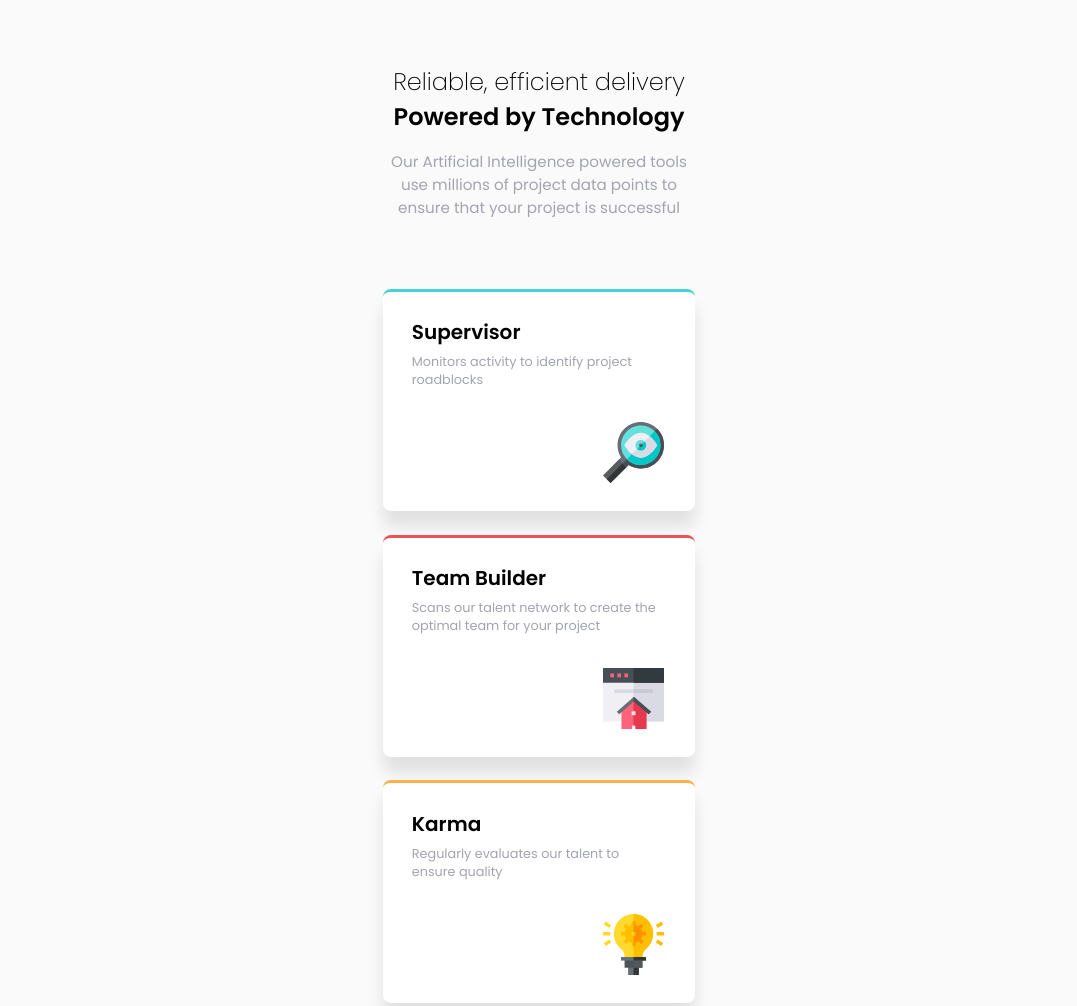
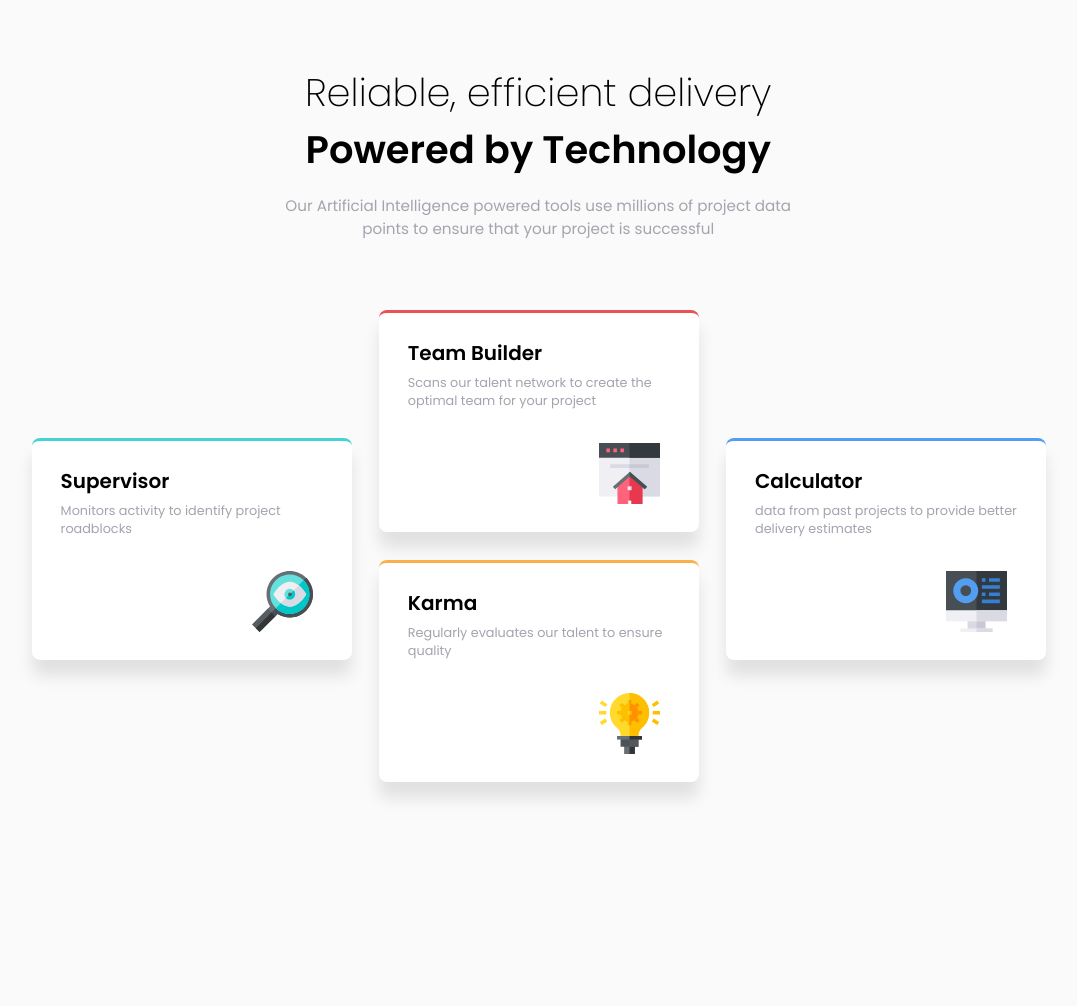
Before and after one commit to Vidottizzz/9-Desafio-Front-end-Mentor-Cartao9, a plain HTML site: page index.html in a window 1280 px wide. Shown: the top 1006 px of the page, without its empty margins (101-1178 px from the left). After the commit the page ends 869 px from the top, so only its background shows below. Drawn offline with Linux system fonts and the light colour scheme.

Commit message:
Terminado projeto

```diff
--- a/index.html
+++ b/index.html
@@ -29,7 +29,7 @@
             </header>
             <main class="main">
 
-                <div class="card-item">
+                <div class="card-item supervisor">
                   <div class="wrap-card-text">
                     <h3>Supervisor</h3>
                     <p>Monitors activity to identify project roadblocks</p>
@@ -37,8 +37,7 @@
                     <img class="card-img" src="/images/icon-supervisor.svg" alt="uma lupa">
                 </div>
 
-                <div class="card-item">
-
+                <div class="card-item team-builder">
                   <div class="wrap-card-text">
                     <h3>
                       Team Builder
@@ -48,7 +47,7 @@
                     <img class="card-img" src="/images/icon-team-builder.svg" alt="Uma casa">
                 </div>
 
-                <div class="card-item">
+                <div class="card-item karma">
                   <div class="wrap-card-text">
                     <h3>Karma</h3>
                     <p> Regularly evaluates our talent to ensure quality</p>
@@ -56,7 +55,7 @@
                     <img class="card-img" src="/images/icon-karma.svg" alt="uma lâmpada">
                 </div>
 
-                <div class="card-item">
+                <div class="card-item calculator">
                   <div class="wrap-card-text">
                     <h3>Calculator</h3>
                     <p>  data from past projects to provide better delivery estimates</p>
--- a/style.css
+++ b/style.css
@@ -9,9 +9,8 @@
   --veryDarkBlue: hsl(234, 12%, 34%);
   --grayishBlue: hsl(229, 6%, 66%);
   --veryLightGray: hsl(0, 0%, 98%);
-
 }
-*{
+* {
   margin: 0;
   padding: 0;
   box-sizing: border-box;
@@ -19,21 +18,18 @@
 body {
   font-size: 15px;
   background: var(--veryLightGray);
-    font-family: 'Poppins', sans-serif;
+  font-family: "Poppins", sans-serif;
 }
 
-.card{
-    max-width:19.5rem;
+.card {
+  max-width: 19.7rem;
   margin: 4rem auto;
   text-align: center;
-}
-.card header {
-
 }
 .card header h1 {
   font-size: 1.5rem;
   font-weight: 300;
-    margin:0 auto 1rem auto;
+  margin: 0 auto 1rem auto;
   padding: 0 0;
   width: 100%;
 }
@@ -46,7 +42,7 @@ body {
   padding: 0rem 0rem 0.85rem 0rem;
   width: 95%;
   margin: 0 auto 3.5rem auto;
-    color: var(--grayishBlue)
+  color: var(--grayishBlue);
 }
 .card-item {
   background: white;
@@ -56,25 +52,24 @@ body {
   padding: 1.3rem 1.5rem;
   margin-bottom: 1.45rem;
   border-top: solid 0.2rem var(--cyan);
-    box-shadow: 0 1rem 1rem 0 rgba(0, 0, 0, 0.10);
+  box-shadow: 0 1rem 1rem 0 rgba(0, 0, 0, 0.1);
 }
-.card-item:nth-child(2){
-    border-top: solid 0.2rem var(--red) ;
+.card-item:nth-child(2) {
+  border-top: solid 0.2rem var(--red);
 }
-.card-item:nth-child(3){
-    border-top: solid 0.2rem var(--orange) ;
+.card-item:nth-child(3) {
+  border-top: solid 0.2rem var(--orange);
 }
-.card-item:nth-child(4){
-    border-top: solid 0.2rem var(--blue) ;
+.card-item:nth-child(4) {
+  border-top: solid 0.2rem var(--blue);
 }
 .card-item h3 {
   font-size: 1.25rem;
   margin: 0rem;
   padding-bottom: 0.35rem;
-
 }
 .card-item p {
-    font-size: 0.80rem;
+  font-size: 0.8rem;
   color: var(--grayishBlue);
 }
 .wrap-card-text {
@@ -85,3 +80,52 @@ body {
   margin-top: 1.8rem;
   max-height: 3.8rem;
 }
+
+@media only screen and (min-width: 985px) {
+  .main {
+    display: grid;
+    grid-template-columns: 1fr 1fr 1fr;
+    justify-content: center;
+    grid-template-areas:
+      "supervisor team-builder calculator"
+      " .         karma        .         ";
+    position: relative;
+  }
+
+  body .card .header h1,
+  body .card .header span {
+    font-size: 2.4rem;
+  }
+  .header {
+      width: 40rem;
+      position: relative;
+      right: 10.2rem;
+  }
+  body .card .header p {
+      width: 31.7rem;
+      color: var(--grayishBlue)
+  }
+  .card-item {
+    width: 20rem;
+  }
+  .supervisor {
+    position: absolute;
+    grid-area: supervisor;
+    right: 1.7rem;
+    top: 8rem;
+  }
+  .team-builder {
+    grid-area: team-builder;
+    margin: 0;
+    margin-bottom: 1.7rem;
+  }
+  .calculator {
+    grid-area: calculator;
+    position: absolute;
+    left: 1.7rem;
+    top: 8rem;
+  }
+  .karma {
+    grid-area: karma;
+  }
+}
```
Lines whose indentation alone changed are shown as unchanged.
